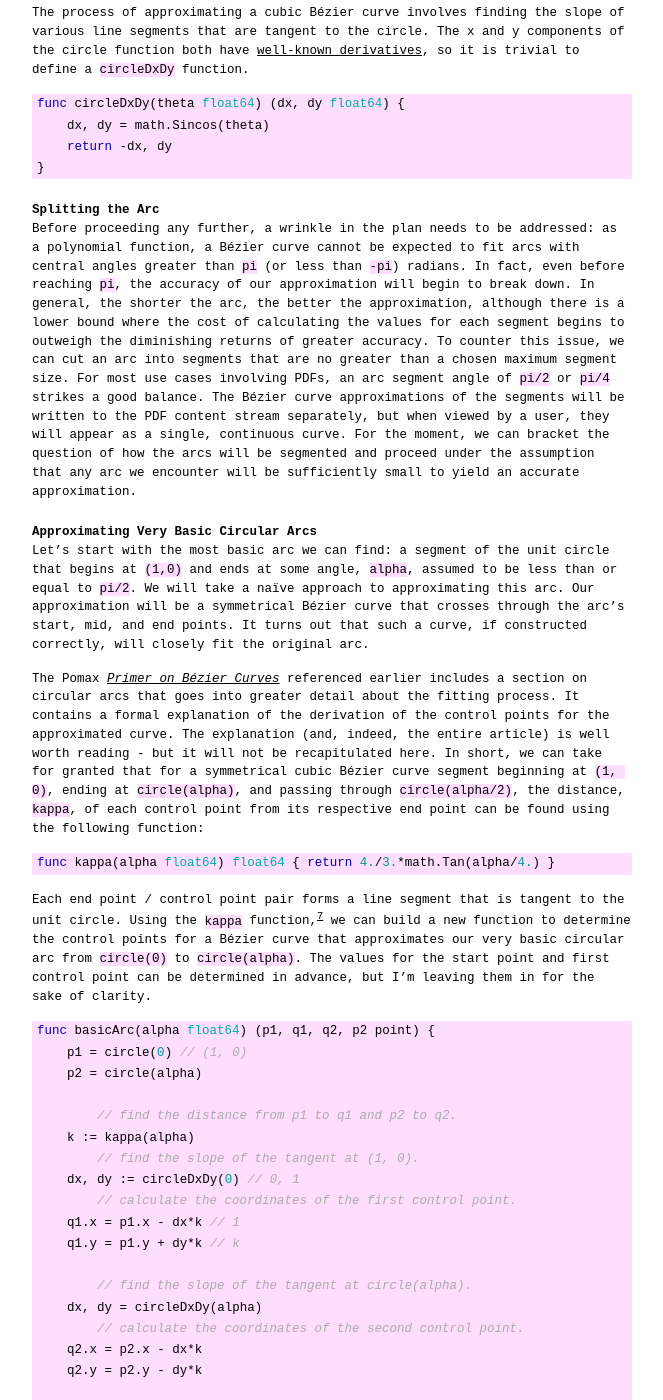
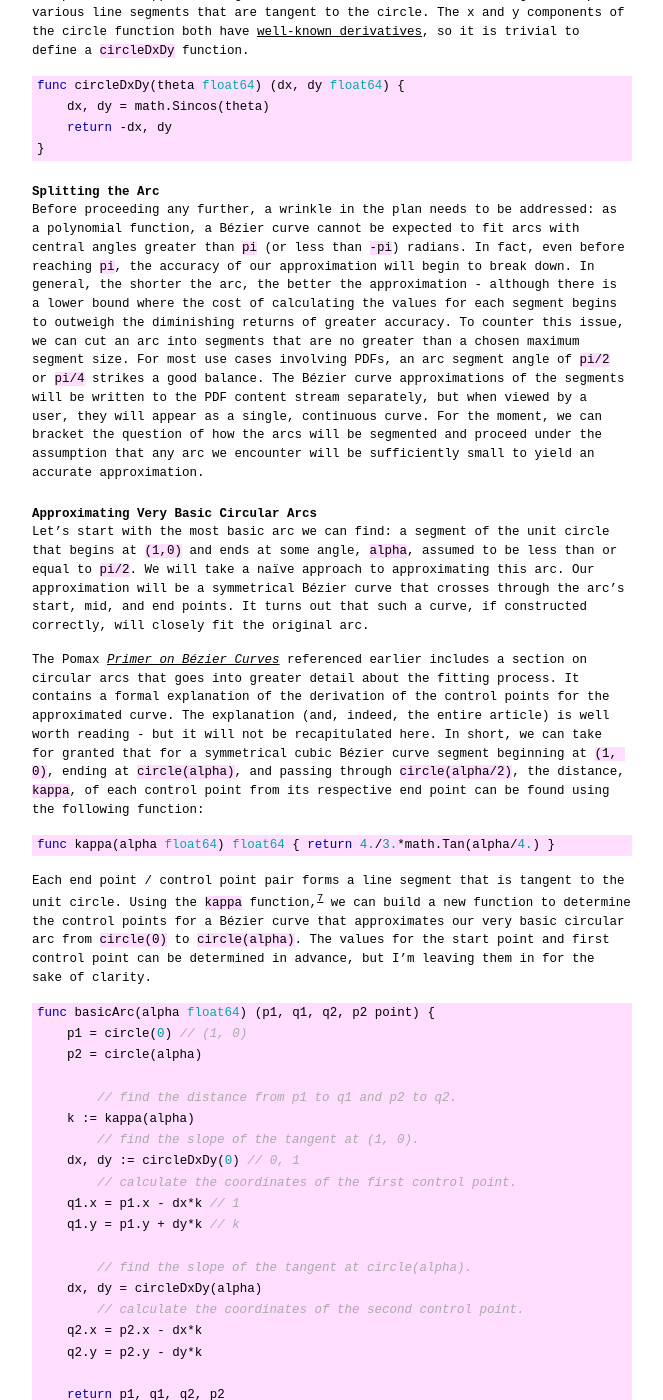
Before and after one commit to cdillond/cdillond.github.io, a Jekyll site: the page built from _posts/2024-06-19-ellipse.markdown, in a window 1280 px wide and 1400 px high, scrolled down 4460 px. Shown: the whole window, without its empty margins (308-971 px from the left). Built offline with Jekyll 4.4.1, drawn with Linux system fonts in a browser that asks for light colours; some of the changed text lies outside the part shown.

Commit message:
fixed typos

````diff
--- a/_posts/2024-06-19-ellipse.markdown
+++ b/_posts/2024-06-19-ellipse.markdown
@@ -89,7 +89,7 @@ func ellipse(theta float64) point {
 ```
 The parametric formula for a circle of radius `r` centered on the origin is not much different.
 ```go
-func circle(theta float64) point {
+func circle(theta, r float64) point {
 	var p point
 	sin, cos := math.Sincos(theta)
 	p.x = r*cos
@@ -153,7 +153,7 @@ func circleDxDy(theta float64) (dx, dy float64) {
 ```
 
 ### Splitting the Arc
-Before proceeding any further, a wrinkle in the plan needs to be addressed: as a polynomial function, a Bézier curve cannot be expected to fit arcs with central angles greater than `pi` (or less than `-pi`) radians. In fact, even before reaching `pi`, the accuracy of our approximation will begin to break down. In general, the shorter the arc, the better the approximation, although there is a lower bound where the cost of calculating the values for each segment begins to outweigh the diminishing returns of greater accuracy. To counter this issue, we can cut an arc into segments that are no greater than a chosen maximum segment size. For most use cases involving PDFs, an arc segment angle of `pi/2` or `pi/4` strikes a good balance. The Bézier curve approximations of the segments will be written to the PDF content stream separately, but when viewed by a user, they will appear as a single, continuous curve. For the moment, we can bracket the question of how the arcs will be segmented and proceed under the assumption that any arc we encounter will be sufficiently small to yield an accurate approximation.
+Before proceeding any further, a wrinkle in the plan needs to be addressed: as a polynomial function, a Bézier curve cannot be expected to fit arcs with central angles greater than `pi` (or less than `-pi`) radians. In fact, even before reaching `pi`, the accuracy of our approximation will begin to break down. In general, the shorter the arc, the better the approximation - although there is a lower bound where the cost of calculating the values for each segment begins to outweigh the diminishing returns of greater accuracy. To counter this issue, we can cut an arc into segments that are no greater than a chosen maximum segment size. For most use cases involving PDFs, an arc segment angle of `pi/2` or `pi/4` strikes a good balance. The Bézier curve approximations of the segments will be written to the PDF content stream separately, but when viewed by a user, they will appear as a single, continuous curve. For the moment, we can bracket the question of how the arcs will be segmented and proceed under the assumption that any arc we encounter will be sufficiently small to yield an accurate approximation.
 
 ### Approximating Very Basic Circular Arcs
 Let's start with the most basic arc we can find: a segment of the unit circle that begins at `(1,0)` and ends at some angle, `alpha`, assumed to be less than or equal to `pi/2`. We will take a naïve approach to approximating this arc. Our approximation will be a symmetrical Bézier curve that crosses through the arc's start, mid, and end points. It turns out that such a curve, if constructed correctly, will closely fit the original arc.
@@ -189,7 +189,7 @@ func basicArc(alpha float64) (p1, q1, q2, p2 point) {
 ```
 
 ### Approximating Marginally Less Basic Circular Arcs
-But what happens if we want to draw circular arcs that don't begin at the point `(1, 0)`? The simple answer is that we can determine the values for the points that define the Bézier approximation of a very basiThe end point / control point pairs will form a line segment that is tangent to thec arc beginning at `(1,0)` with the same central angle as the target arc, and then rotate the curve points, by means of our `rotate` function, to their proper places.
+But what happens if we want to draw circular arcs that don't begin at the point `(1, 0)`? The simple answer is that we can determine the values for the points that define the Bézier approximation of a very basic arc beginning at `(1,0)` with the same central angle as the target arc, and then rotate the curve points, by means of our `rotate` function, to their proper places.
 
 To do this, we can modify the `basicArc` function to accept a start angle, `tau`, which will be the offset of the arc. The `basicArc` arc function will then rotate the returned points so that the arc begins at the angle `tau` instead of `0` and ends at `alpha + tau` instead of `alpha`. This approach also saves us from having to determine the sign, relative to the start and end points, of the control points, which varies depending on the direction of the arc and the quadrant that it's in.
 ```go
````
Also changed, not shown: other parts of _posts/2024-06-19-ellipse.markdown (+4 -4 lines).
